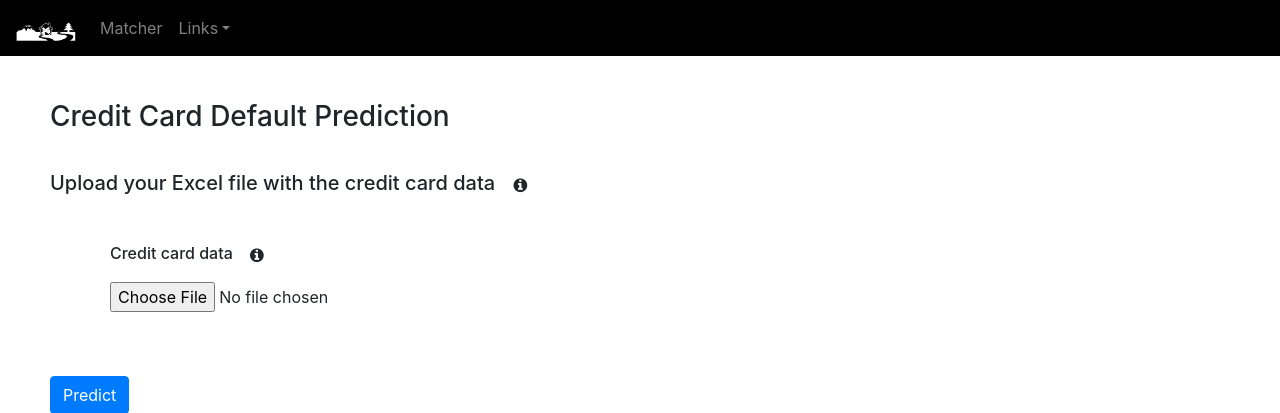
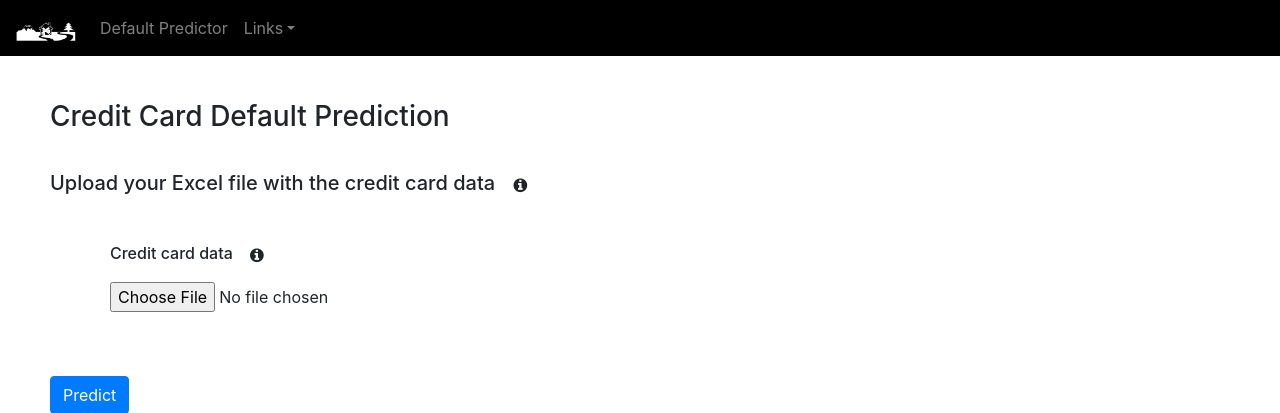
Before and after one commit to DataScienceBootCamp2023/App_CreditCardDefaultPrediction, a Flask app: page / in a window 1280 px wide. Shown: the top 413 px of the page. Run offline with Flask 2, Linux system fonts and the light colour scheme; some libraries are stand-ins or nearby versions.

Commit message:
Update base.html

```diff
--- a/client/templates/base.html
+++ b/client/templates/base.html
@@ -26,11 +26,11 @@
     <nav class="navbar navbar-expand-lg navbar-dark fixed-top" style="background-color:black;">
         <a class="navbar-brand"><img src="{{ url_for('static', filename='logo.PNG') }}" alt="logo" style="width:60px;"></a>
         <div class="collapse navbar-collapse" id="navbarNav"><ul class="navbar-nav">
-            <li class="nav-item"><a class="nav-link" href="/">Matcher<span class="sr-only">(current)</span></a></li>
+            <li class="nav-item"><a class="nav-link" href="/">Default Predictor<span class="sr-only">(current)</span></a></li>
             <li class="nav-item dropdown"><a class="nav-link dropdown-toggle" href="/" id="navbarDropdownMenuLink" role="button" data-toggle="dropdown" aria-haspopup="true" aria-expanded="false">Links</a>
                 <div class="dropdown-menu" style="background-color:lightgrey;" aria-labelledby="navbarDropdownMenuLink">
                     <a class="dropdown-item" href="https://www.linkedin.com/in/cavin-otieno-3ab425260" target="_blank"><span class="fa fa-linkedin"></span> Contact</a>
-                    <a class="dropdown-item" href="https://github.com/DataScienceMLGrpM/App_StringsMatcher-master" target="_blank"><span class="fa fa-github"></span> Code</a>
+                    <a class="dropdown-item" href="https://github.com/DataScienceBootCamp2023/App_CreditCardDefaultPrediction" target="_blank"><span class="fa fa-github"></span> Code</a>
 
                 </div>
             </li>
```
